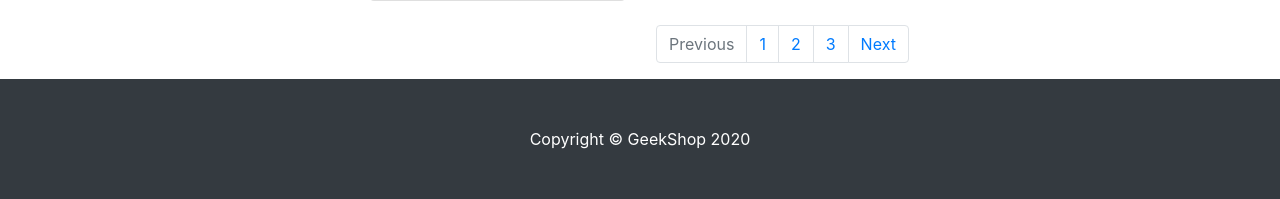
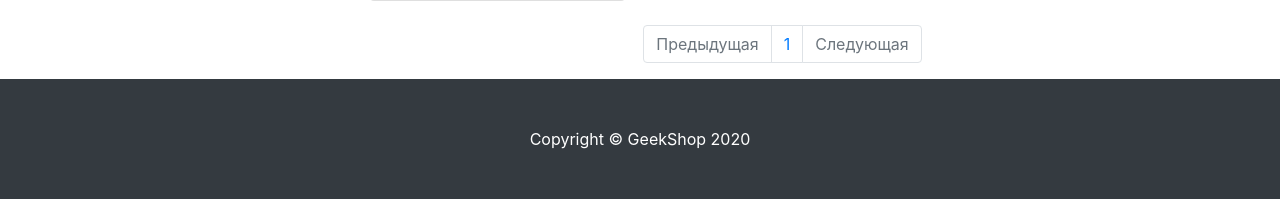
Before and after one commit to Vokler/geekshop-800, a Django app: template products/templates/products/products.html in a window 1280 px wide. Shown: the part 990-1189 px from the top of the page. Run offline with Django 3.2, Linux system fonts and the light colour scheme; the template is opened without the code that fills it: most values are stand-ins (such as "Sample title", 1, 10 or a date in 2020); grey boxes marked "Sample" are stand-in pictures; some libraries are stand-ins or nearby versions.

Commit message:
added pagination

```diff
--- a/products/templates/products/products.html
+++ b/products/templates/products/products.html
@@ -15,7 +15,8 @@
                 <h1 class="my-4">GeekShop</h1>
                 <div class="list-group">
                     {% for category in categories %}
-                        <a href="{% url 'products:product' category.id %}" class="list-group-item">{{ category.name }}</a>
+                        <a href="{% url 'products:product' category.id %}"
+                           class="list-group-item">{{ category.name }}</a>
                     {% endfor %}
                 </div>
 
@@ -83,14 +84,25 @@
 
                 <nav aria-label="Page navigation example">
                     <ul class="pagination justify-content-center">
-                        <li class="page-item disabled">
-                            <a class="page-link" href="#" tabindex="-1" aria-disabled="true">Previous</a>
+                        <li class="page-item {% if not products.has_previous %} disabled {% endif %}">
+                            <a class="page-link"
+                               href="{% if products.has_previous %} {% url 'products:page' products.previous_page_number %} {% else %} # {% endif %}"
+                               tabindex="-1" aria-disabled="true">
+                                Предыдущая
+                            </a>
                         </li>
-                        <li class="page-item"><a class="page-link" href="#">1</a></li>
-                        <li class="page-item"><a class="page-link" href="#">2</a></li>
-                        <li class="page-item"><a class="page-link" href="#">3</a></li>
-                        <li class="page-item">
-                            <a class="page-link" href="#">Next</a>
+                        {% for page in products.paginator.page_range %}
+                            <li class="page-item">
+                                <a class="page-link" href="{% url 'products:page' page %}">
+                                    {{ page }}
+                                </a>
+                            </li>
+                        {% endfor %}
+                        <li class="page-item {% if not products.has_next %} disabled {% endif %}">
+                            <a class="page-link"
+                               href="{% if products.has_next %} {% url 'products:page' products.next_page_number %} {% else %} # {% endif %}">
+                                Следующая
+                            </a>
                         </li>
                     </ul>
                 </nav>
--- a/products/urls.py
+++ b/products/urls.py
@@ -7,4 +7,5 @@ app_name = 'products'
 urlpatterns = [
     path('', products, name='index'),
     path('<int:category_id>/', products, name='product'),
+    path('page/<int:page>/', products, name='page'),
 ]
```
Also changed, not shown: products/views.py (+12 -3 lines).
